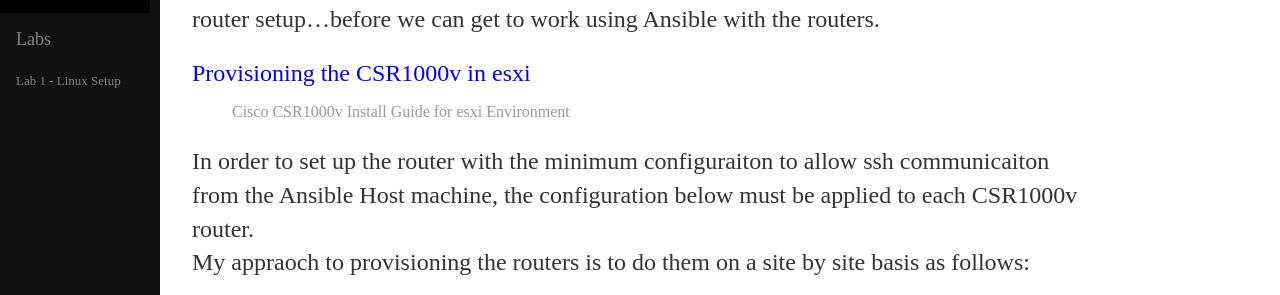
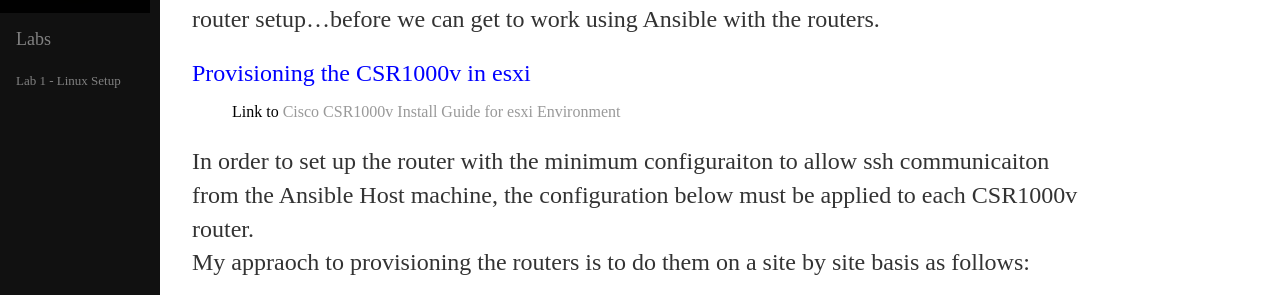
Before and after one commit to craigeowen/craigeowen.github.io, a Jekyll site: the page built from _posts/2018-04-20-Cisco-Router-Setup.md, in a window 1280 px wide and 900 px high, scrolled down 455 px. Shown: the part 157-452 px from the top of the window. Built offline with Jekyll 4.4.1, drawn with Linux system fonts in a browser that asks for light colours; our own code applies the rules of GitHub Pages for plain Markdown files.

Commit message:
Update 2018-04-20-Cisco-Router-Setup.md

```diff
--- a/_posts/2018-04-20-Cisco-Router-Setup.md
+++ b/_posts/2018-04-20-Cisco-Router-Setup.md
@@ -9,7 +9,7 @@
 But it does mean a more hands-on approach to the intial router setup...before we can get to work using Ansible with the routers.
 <font size="5" color="blue">Provisioning the CSR1000v in esxi</font>
 <blockquote>
-   <a href="https://www.cisco.com/c/en/us/td/docs/routers/csr1000/software/configuration/b_CSR1000v_Configuration_Guide/b_CSR1000v_Configuration_Guide_chapter_011.pdf">Cisco CSR1000v Install Guide for esxi Environment</a>
+   Link to <a href="https://www.cisco.com/c/en/us/td/docs/routers/csr1000/software/configuration/b_CSR1000v_Configuration_Guide/b_CSR1000v_Configuration_Guide_chapter_011.pdf">Cisco CSR1000v Install Guide for esxi Environment</a>
 </blockquote>
  In order to set up the router with the minimum configuraiton to allow ssh communicaiton from the Ansible Host machine, the configuration below must be applied to each CSR1000v router.<br>
 My appraoch to provisioning the routers is to do them on a site by site basis as follows:
```
